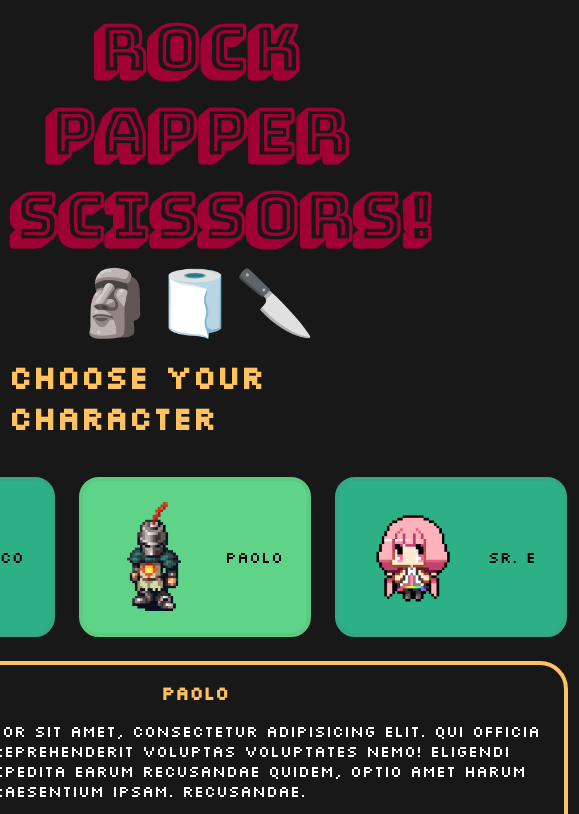
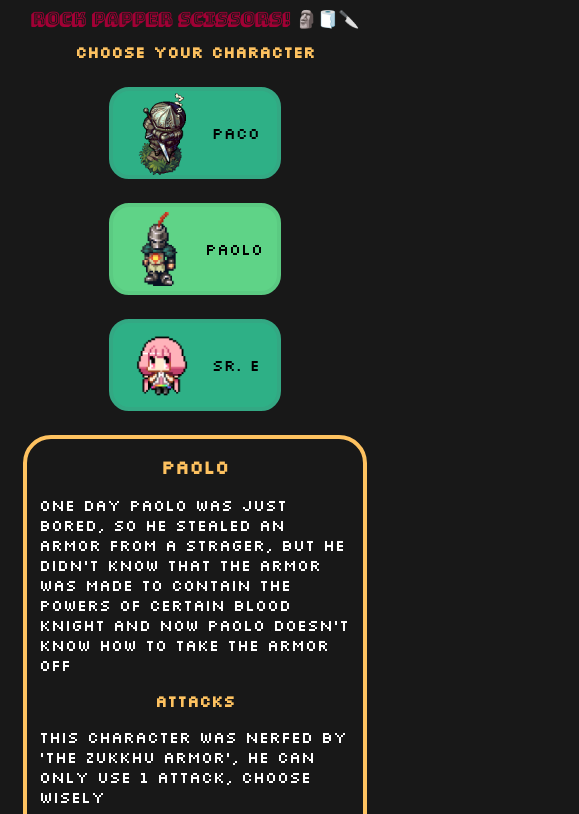
Before and after one commit to PaconcioDev/rock-papper-scissors, a website with bundled scripts: page src/index.html in a window 390 px wide. Both pictures are taken after a click on the label "Paolo". Shown: the top 814 px of the page, 579 px wide, since content can reach past the window. Built offline with nearby package versions, Linux system fonts and the light colour scheme.

Commit message:
V_1.1.0 css media querys first screen, info and attack info added

```diff
--- a/src/assets/characters.js
+++ b/src/assets/characters.js
@@ -10,21 +10,21 @@ export class Character {
 
 export let paco = new Character(
   "Paco",
-  "Lorem ipsum dolor sit amet, consectetur adipisicing elit. Qui officia dolores neque reprehenderit voluptas voluptates nemo! Eligendi voluptatibus expedita earum recusandae quidem, optio amet harum impedit, vero praesentium ipsam. Recusandae.",
-  "This character was nerfed by the ancient gods, nowdays he can only use 2 attacks, choose wisely",
+  'He was part of a dark cult called "The knights of the blood", this cult belive in a God named Zukkhu. Since Paco was born everyone told him that he was the most powerful blood knight and that he was destinated to big things, but when Paco was growing up Zukkhu himself knew that Paco could kill him one day, so Zukkhu cursed Paco.',
+  "This character was cursed by the Zukkhu the ancient god, nowdays he can only use 2 attacks, choose wisely",
   "https://64.media.tumblr.com/e438a7fcb187daddc11a4654303bb056/tumblr_pi59lbdFVm1w4trzf_400.gif"
 );
 
 export let paolo = new Character(
   "Paolo",
-  "Lorem ipsum dolor sit amet, consectetur adipisicing elit. Qui officia dolores neque reprehenderit voluptas voluptates nemo! Eligendi voluptatibus expedita earum recusandae quidem, optio amet harum impedit, vero praesentium ipsam. Recusandae.",
-  "This character was nerfed by the ancient gods, nowdays he can only use 1 attack, choose wisely",
+  "One day Paolo was just bored, so he stealed an armor from a strager, but he didn't know that the armor was made to contain the powers of certain blood knight and now Paolo doesn't know how to take the armor off",
+  "This character was nerfed by 'The Zukkhu armor', he can only use 1 attack, choose wisely",
   "https://i.pinimg.com/originals/d0/23/f8/d023f8ac6daa52386d49b54cd1feba81.gif"
 );
 
 export let sre = new Character(
   "Sr. E",
-  "It's something that our mind just doesn't understand, in it's world they used to call it 'Una mona china'",
+  "It's something that our mind just doesn't understand, in it's world they used to call it 'Una mona china', but in this world everyone calls it 'Zukkhu'",
   "This character has the power to use all the attacks",
   "http://pixelartmaker-data-78746291193.nyc3.digitaloceanspaces.com/image/229aea930cdd921.png"
 );
--- a/src/styles/index.css
+++ b/src/styles/index.css
@@ -151,6 +151,66 @@ input:checked + label {
   cursor: pointer;
 }
 
+@media (max-width: 1100px) {
+  .title {
+    font-size: 44px;
+  }
+}
+
+@media (max-width: 768px) {
+  .title {
+    font-size: 32px;
+  }
+  .subtitle {
+    font-size: 1.5em;
+  }
+}
+
+@media (max-width: 750px) {
+  .card {
+    width: 124px;
+    height: 64px;
+  }
+  .card img {
+    width: 40px;
+  }
+}
+
+@media (max-width: 480px) {
+  .title {
+    font-size: 17px;
+  }
+  .subtitle {
+    font-size: 1em;
+  }
+  .card {
+    width: 164px;
+    height: 84px;
+  }
+  .card img {
+    width: 64px;
+  }
+  .characters-container {
+    flex-direction: column;
+  }
+  #character-info {
+    width: 312px;
+  }
+  .attacks-container {
+    flex-direction: column;
+    align-items: center;
+  }
+}
+
+@media (max-width: 320px) {
+  .title {
+    font-size: 19px;
+  }
+  #character-info {
+    width: 212px;
+  }
+
+}
 /*! Battle section */
 
 #second-screen {
```
